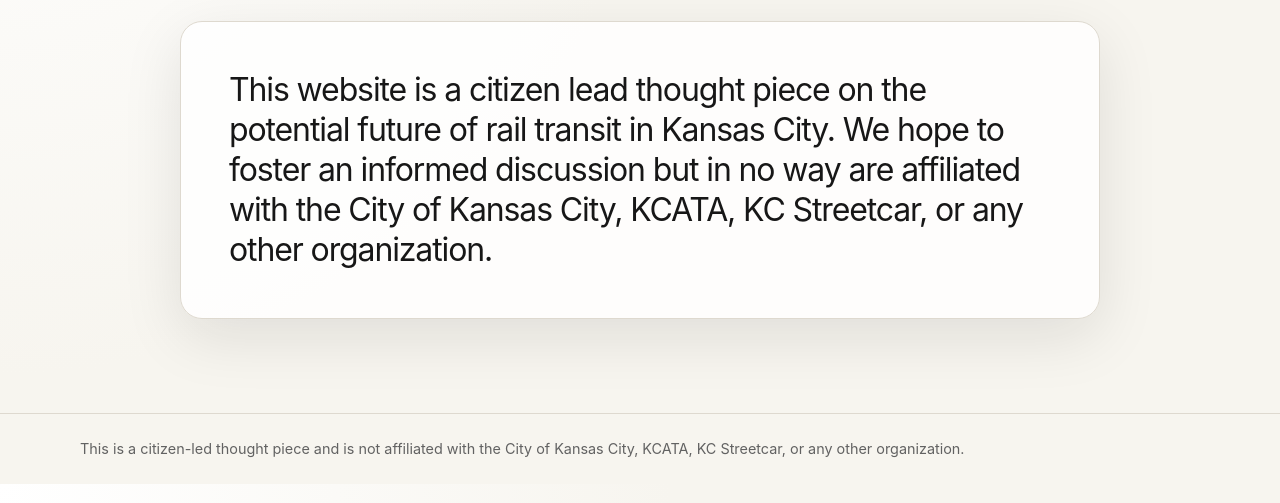
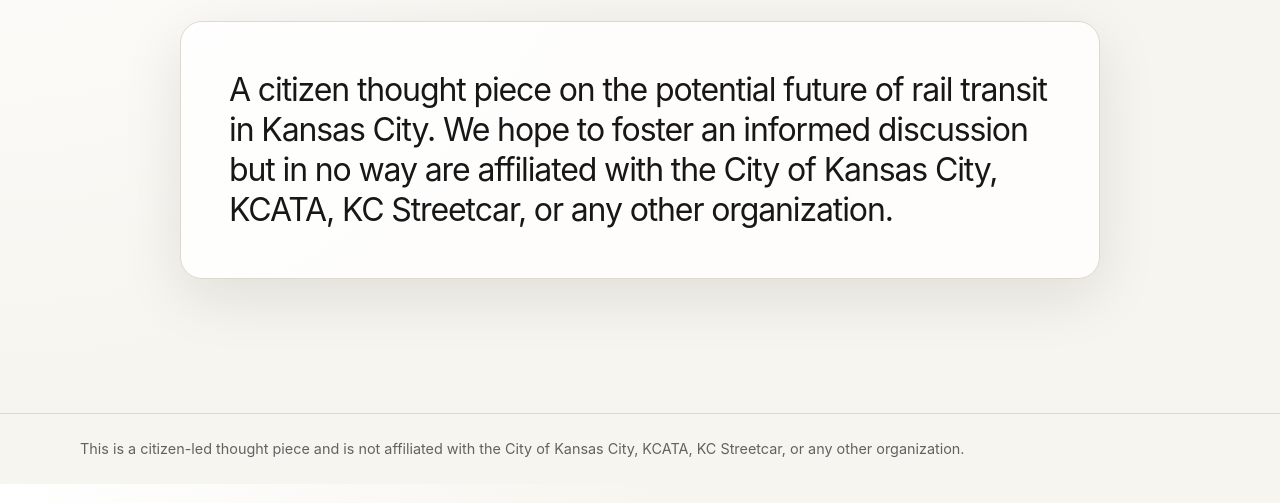
Before and after one commit to lidai99/Transit4KC, a website: page kc-rail-site/about/index.html in a window 1280 px wide. Shown: the part 297-800 px from the top of the page. Drawn offline with Linux system fonts and the light colour scheme.

Commit message:
Update index.html

```diff
--- a/kc-rail-site/about/index.html
+++ b/kc-rail-site/about/index.html
@@ -31,7 +31,7 @@
   <h1>About</h1>
 </section>
 <section class="content-card readable">
-  <p>This website is a citizen lead thought piece on the potential future of rail transit in Kansas City. We hope to foster an informed discussion but in no way are affiliated with the City of Kansas City, KCATA, KC Streetcar, or any other organization.</p>
+  <p>A citizen thought piece on the potential future of rail transit in Kansas City. We hope to foster an informed discussion but in no way are affiliated with the City of Kansas City, KCATA, KC Streetcar, or any other organization.</p>
 </section>
 
 </main>
```
